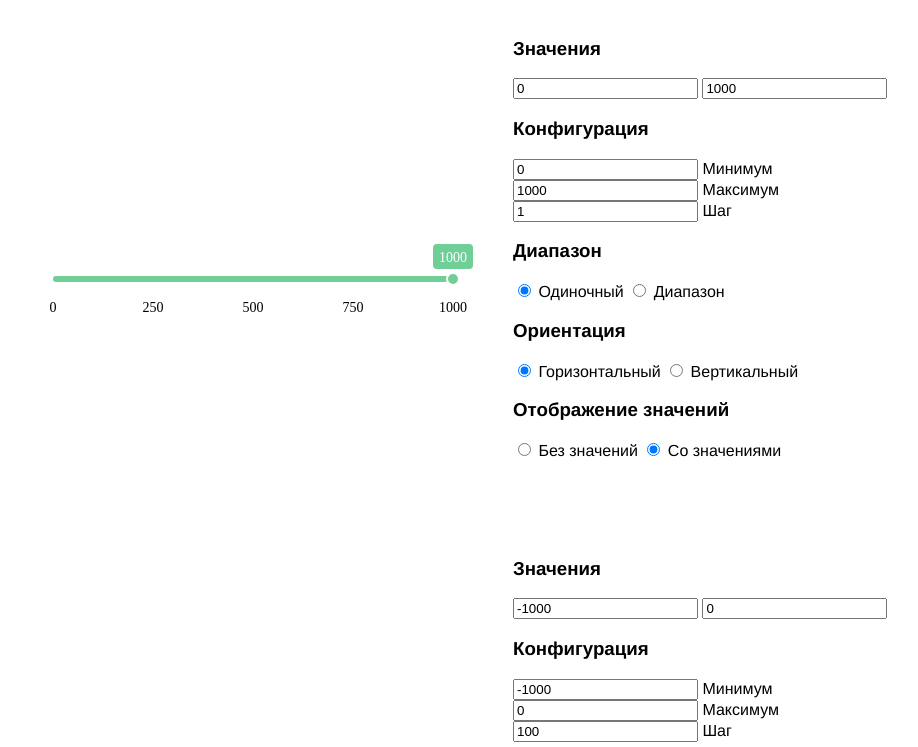
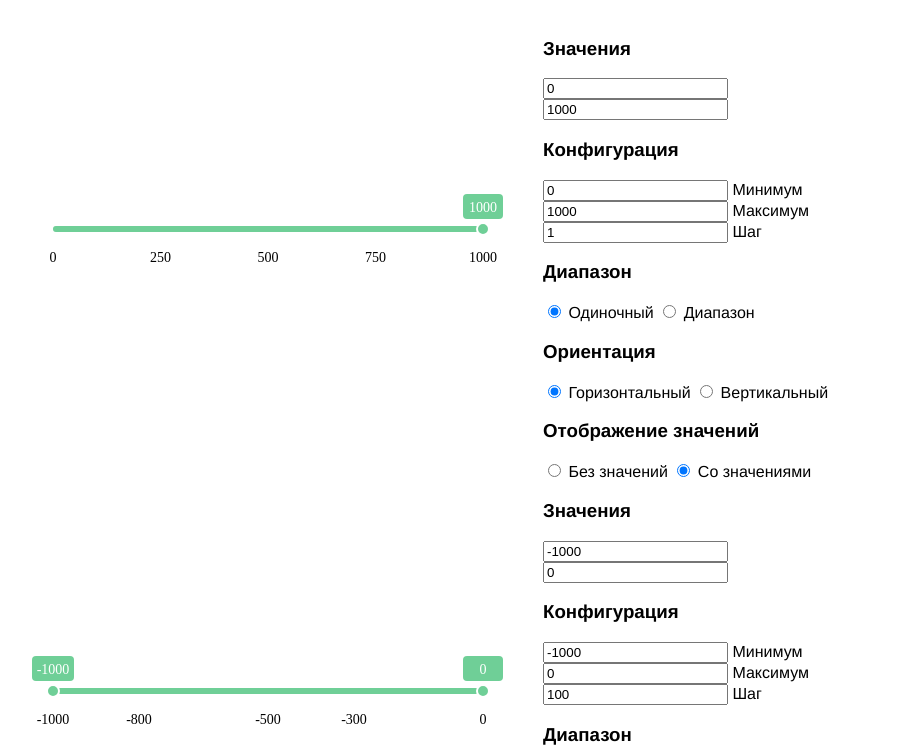
Before and after one commit to Nirall/slider, a website built with webpack: page src/demo-page/index.html in a window 1280 px wide. Shown: the part 61-808 px from the top of the page, without its empty margins (197-1115 px from the left). Built offline with nearby package versions, Linux system fonts and the light colour scheme; files whose address does not match are found by name.

Commit message:
Issue #11. Adding responsobility

```diff
--- a/src/demo-page/index.html
+++ b/src/demo-page/index.html
@@ -14,6 +14,9 @@
             }
             .slider-wrapper {
                 display: flex;
+            }
+            .input-wrapper {
+                min-width: 350px;
             }
         </style>
     </header>
--- a/src/plugin/style.scss
+++ b/src/plugin/style.scss
@@ -3,8 +3,10 @@ $green: #6FCF97;
 $red: #990033;
 
 .slider {
-  width: 400px;
-  height: 400px;
+  width: 100%;
+  height: 100%;
+  min-height: 300px;
+  min-width: 300px;
   margin: 60px;
   position: relative;
   font: 14px/18px 'Montserrat';
```
Also changed, not shown: dist/index.html, dist/style.css.
